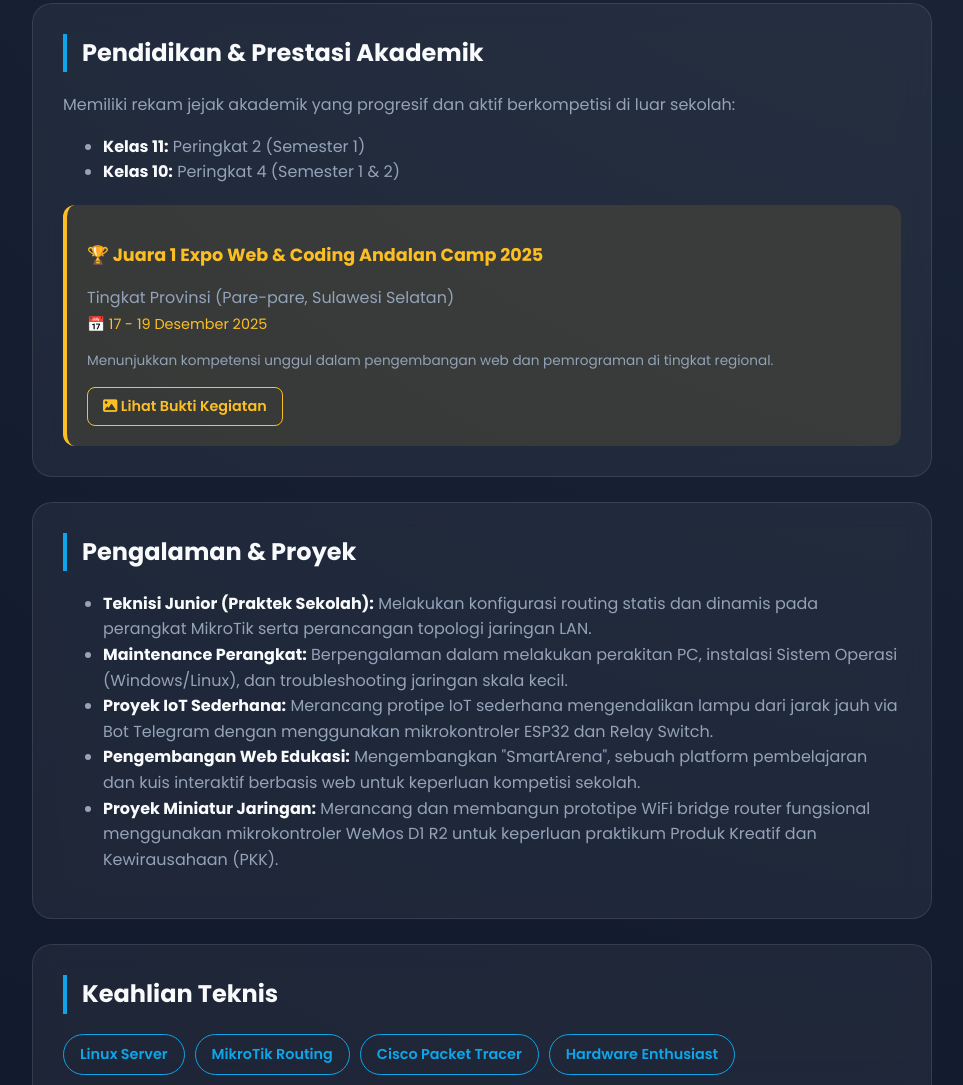
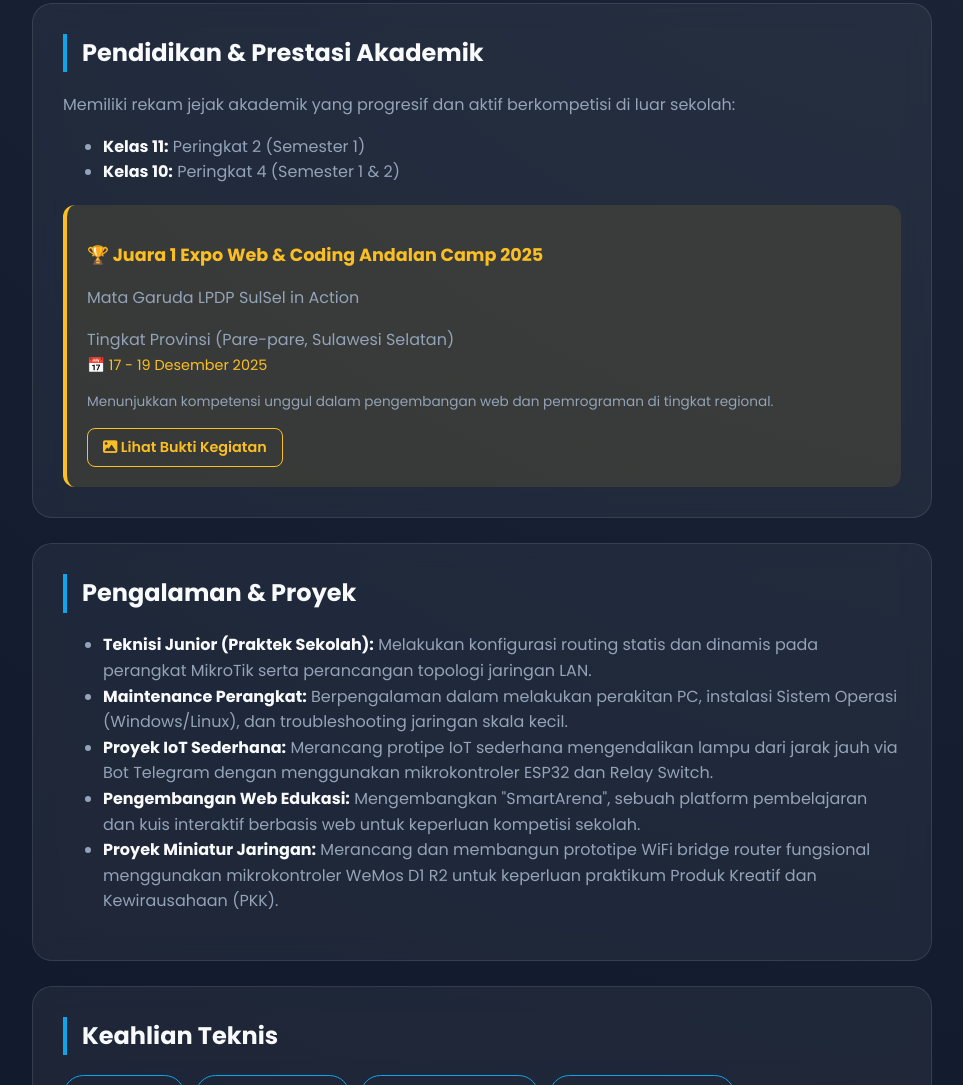
Before and after one commit to afalulfaizin/afalulfaizin.github.io, a plain HTML site: page index.html in a window 1280 px wide. Shown: the part 780-1865 px from the top of the page, without its empty margins (158-1121 px from the left). Drawn offline with Linux system fonts and the light colour scheme.

Commit message:
Update index.html

```diff
--- a/index.html
+++ b/index.html
@@ -270,6 +270,7 @@
 
             <div class="achievement">
                 <p><strong>🏆 Juara 1 Expo Web & Coding Andalan Camp 2025</strong></p>
+                <p><storng>Mata Garuda LPDP SulSel in Action</storng></p>
                 <p style="margin-bottom: 5px;">Tingkat Provinsi (Pare-pare, Sulawesi Selatan)<br>
                 <span style="font-size: 0.9em; color: #fbbf24;">📅 17 - 19 Desember 2025</span></p>
                 <p style="font-size: 0.85em; margin-bottom: 0;">Menunjukkan kompetensi unggul dalam pengembangan web dan pemrograman di tingkat regional.</p>
```
